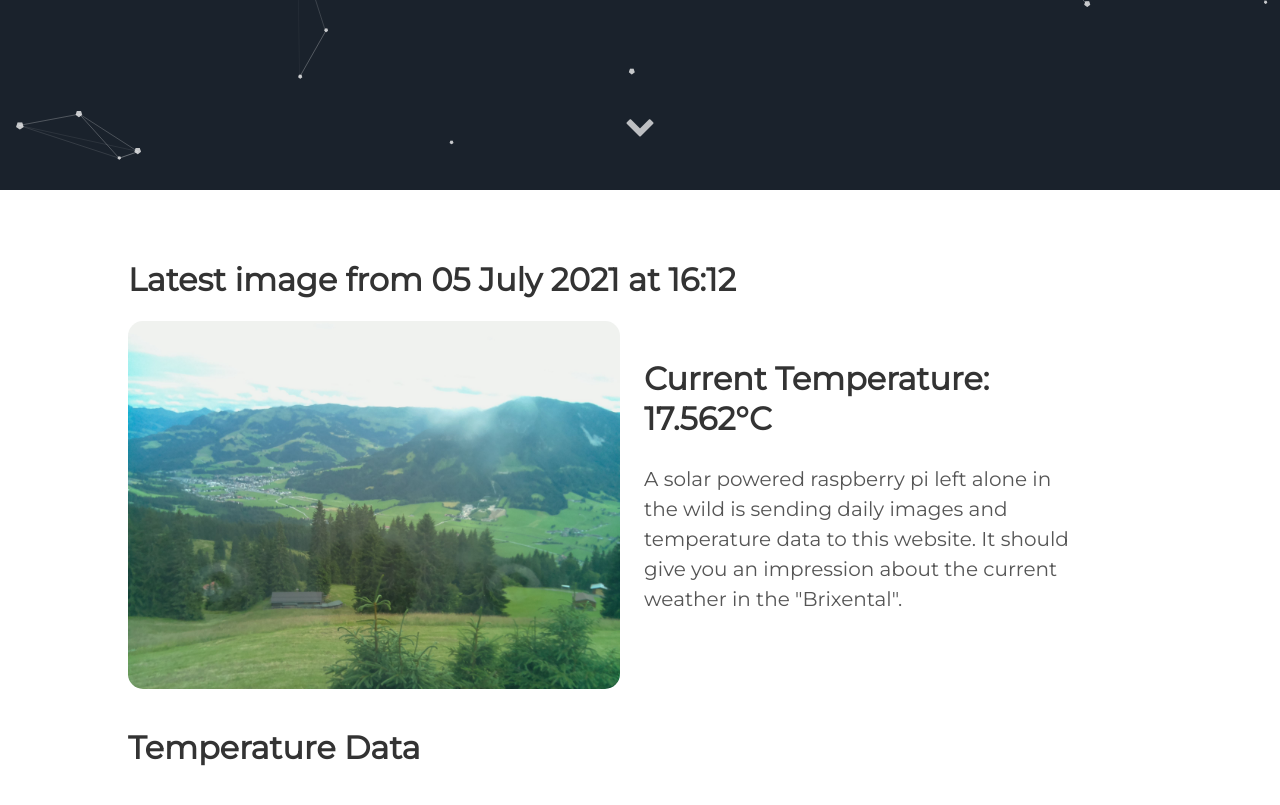
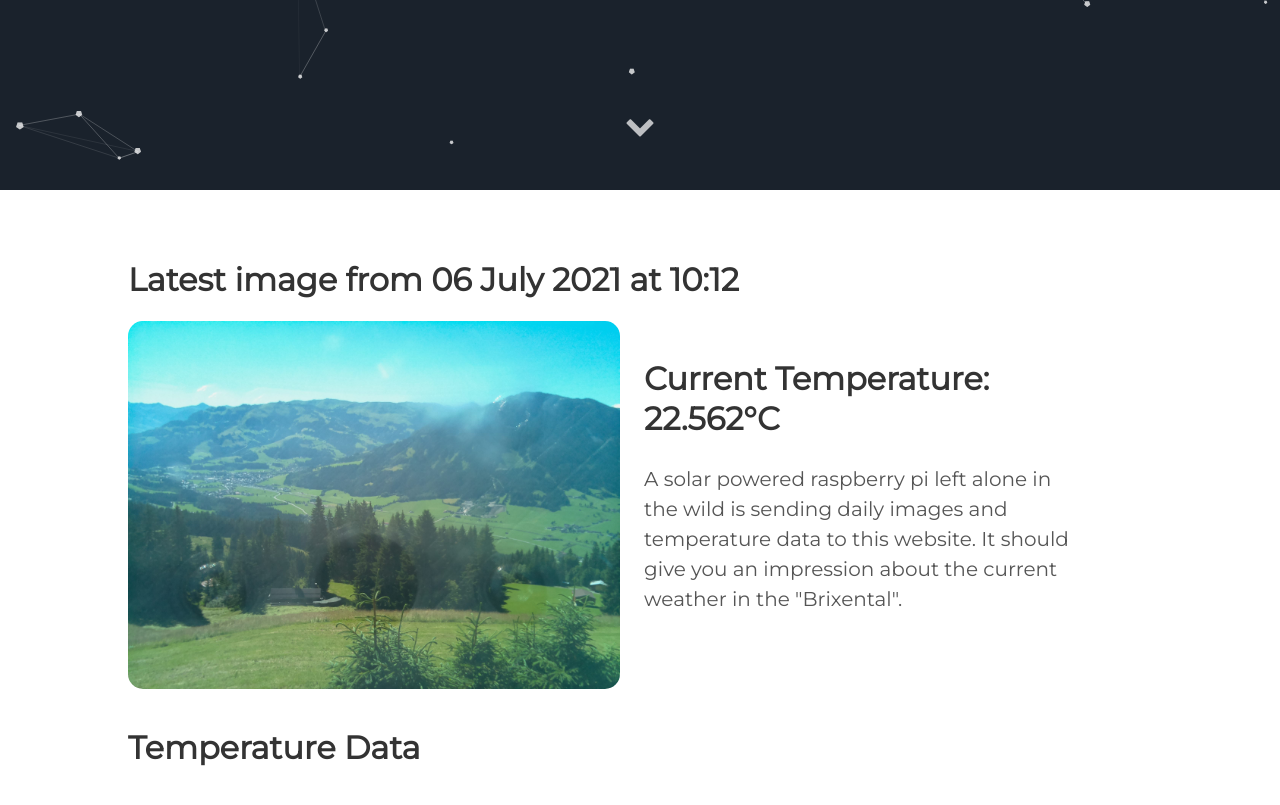
Before and after one commit to vektorious/vektorious.github.io, a Jekyll site: the page built from resources/huette.md, in a window 1280 px wide and 900 px high, scrolled down 710 px. Shown: the top 805 px of the window. Built offline with Jekyll 4.4.1, drawn with Linux system fonts in a browser that asks for light colours.

Commit message:
I'm a bot beep boop

```diff
--- a/resources/huette.md
+++ b/resources/huette.md
@@ -6,13 +6,13 @@ image: '/assets/img/'
 description: 'Live image from the Austrian alps'
 twitter_text: ' '
 ---
-## Latest image from 05 July 2021 at 16:12
+## Latest image from 06 July 2021 at 10:12
 <div class="huette">
   <div class="huette-image">
     <img src="{{ "/assets/img/huette.jpg" | prepend: site.baseurl }}">
   </div>
   <div class="huette-text">
-        <h2>Current Temperature: 17.562°C</h2>
+        <h2>Current Temperature: 22.562°C</h2>
         <p>A solar powered raspberry pi left alone in the wild is sending daily images and temperature data to this website. It should give you an impression about the current weather in the "Brixental".</p>
 
   </div>
```
Also changed, not shown: rpi-script/2021-07-06_101038.txt (renamed from rpi-script/2021-07-05_161041.txt, +5 -5 lines), rpi-script/huette.md (+2 -2 lines), assets/img/huette.jpg, assets/img/temp_plot.png, rpi-script/temp_plot.png, 1 other file.
